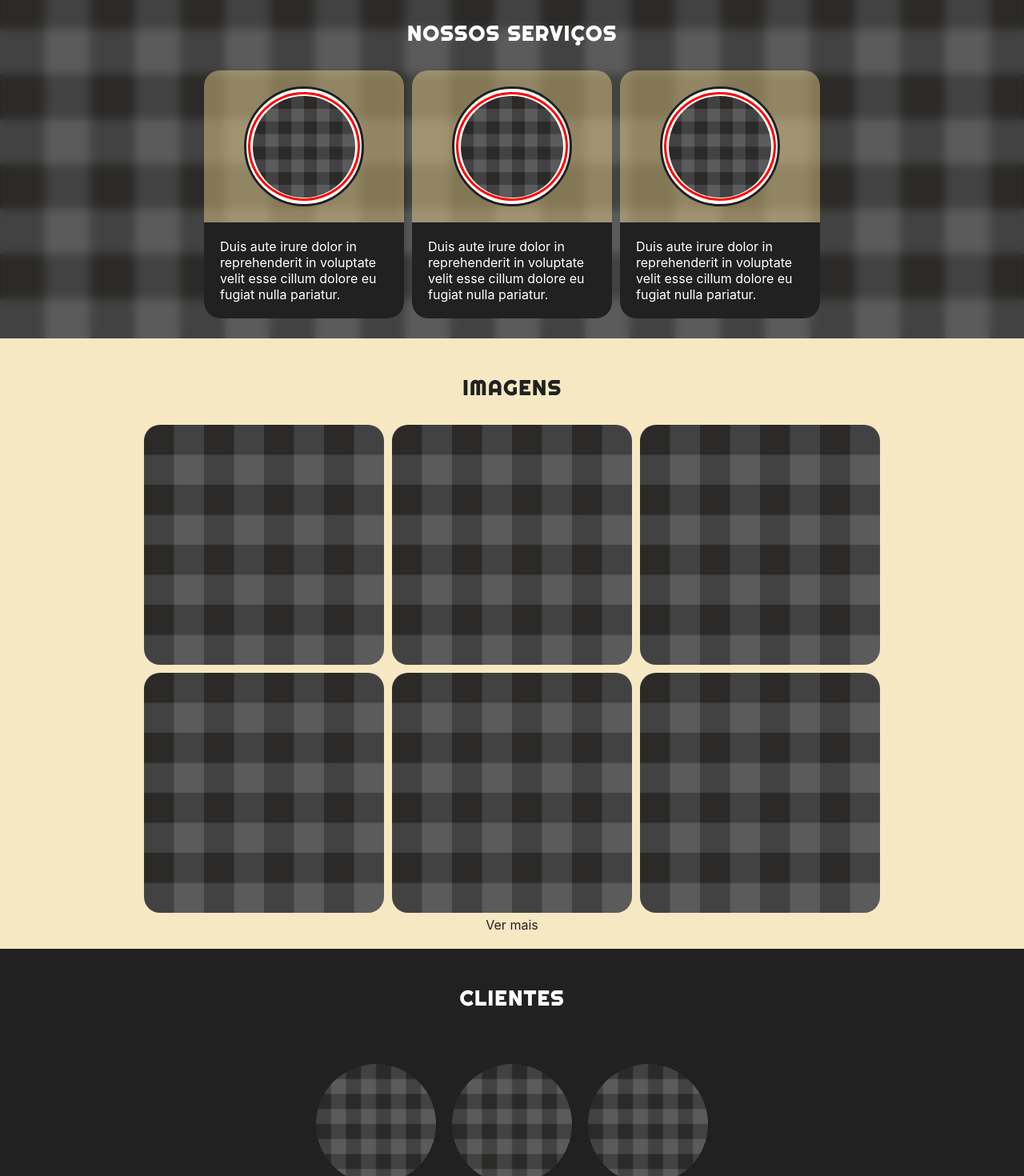
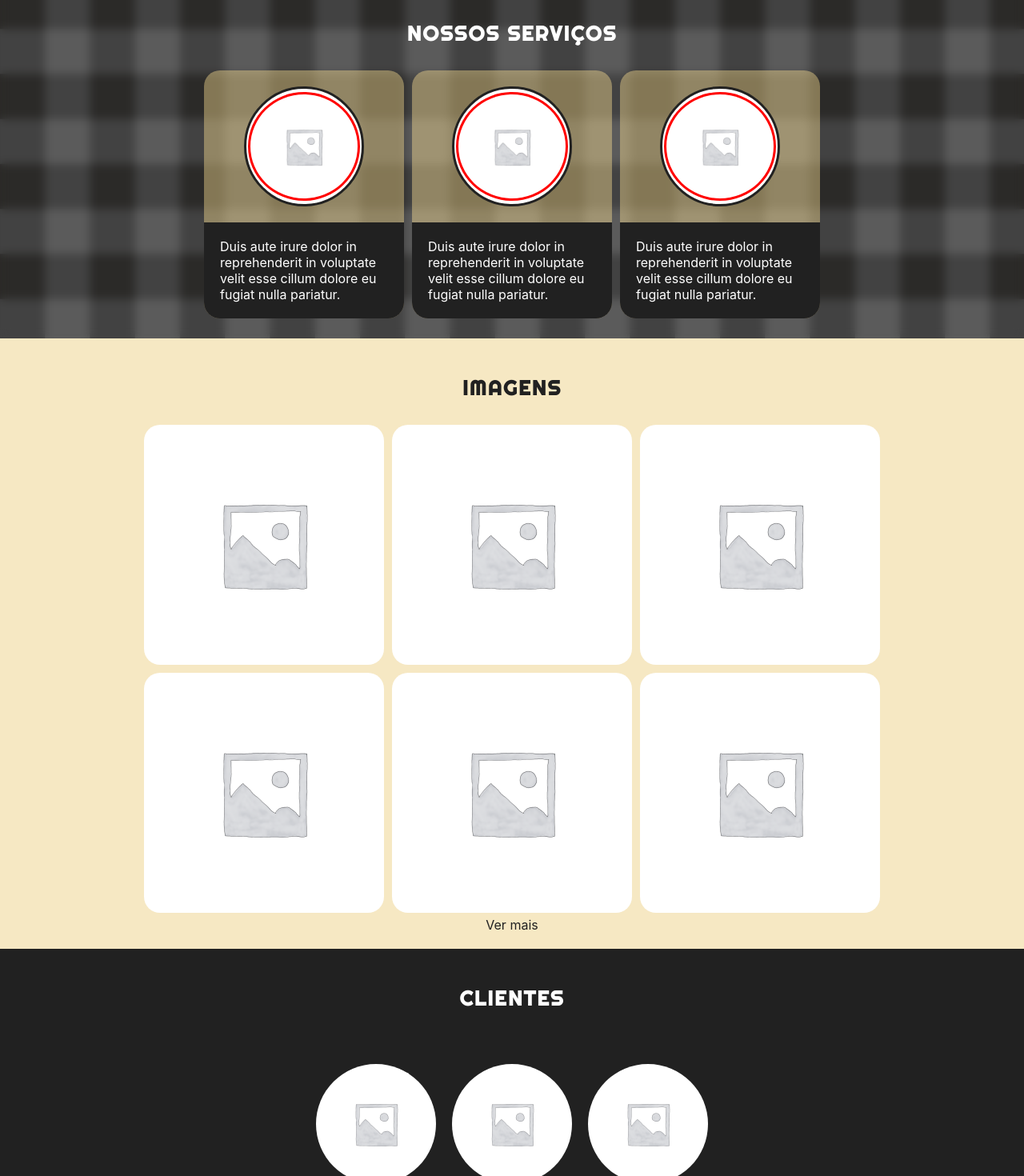
Before and after one commit to caiolf/hands-marcenaria, a React (Create React App) app: page / in a window 1280 px wide. Shown: the part 740-2210 px from the top of the page at 80% size. Built offline with nearby package versions, Linux system fonts and the light colour scheme.

Commit message:
atualização das imagens

```diff
--- a/src/components/SecaoClientes/index.js
+++ b/src/components/SecaoClientes/index.js
@@ -8,9 +8,9 @@ export default function SecaoClientes() {
     <section className="SecaoClientes flex">
       <EstruturaSecao titulo='CLIENTES'>
         <div className="clientes flex-row ">
-          <img src="./assets/xadrez.jpg" alt="CLIENTES" />
-          <img src="./assets/xadrez.jpg" alt="CLIENTES" />
-          <img src="./assets/xadrez.jpg" alt="CLIENTES" />
+          <img src="./assets/default.png" alt="CLIENTES" />
+          <img src="./assets/default.png" alt="CLIENTES" />
+          <img src="./assets/default.png" alt="CLIENTES" />
         </div>
       </EstruturaSecao>
     </section>
--- a/src/components/SecaoImagens/index.js
+++ b/src/components/SecaoImagens/index.js
@@ -9,12 +9,12 @@ export default function SecaoImagens() {
     <section id='SecaoImagens' className='SecaoImagens flex'>
       <EstruturaSecao titulo='IMAGENS'>
         <div className="imagens flex-row centralizar">
-          <img src="./assets/xadrez.jpg" alt="" />
-          <img src="./assets/xadrez.jpg" alt="" />
-          <img src="./assets/xadrez.jpg" alt="" />
-          <img src="./assets/xadrez.jpg" alt="" />
-          <img src="./assets/xadrez.jpg" alt="" />
-          <img src="./assets/xadrez.jpg" alt="" />
+          <img src="./assets/default.png" alt="" />
+          <img src="./assets/default.png" alt="" />
+          <img src="./assets/default.png" alt="" />
+          <img src="./assets/default.png" alt="" />
+          <img src="./assets/default.png" alt="" />
+          <img src="./assets/default.png" alt="" />
         </div>
         <div className="verMais">
           Ver mais
--- a/src/components/SecaoServicos/index.js
+++ b/src/components/SecaoServicos/index.js
@@ -12,15 +12,15 @@ export default function SecaoServicos() {
           <div className="cardDeck flex-row">
             <Card
               label='Duis aute irure dolor in reprehenderit in voluptate velit esse cillum dolore eu fugiat nulla pariatur.'
-              img='./assets/xadrez.jpg' imgAlt='Imagem'
+              img='./assets/default.png' imgAlt='Imagem'
             />
             <Card
               label='Duis aute irure dolor in reprehenderit in voluptate velit esse cillum dolore eu fugiat nulla pariatur.'
-              img='./assets/xadrez.jpg' imgAlt='Imagem'
+              img='./assets/default.png' imgAlt='Imagem'
             />
             <Card
               label='Duis aute irure dolor in reprehenderit in voluptate velit esse cillum dolore eu fugiat nulla pariatur.'
-              img='./assets/xadrez.jpg' imgAlt='Imagem'
+              img='./assets/default.png' imgAlt='Imagem'
             />
           </div>
         </EstruturaSecao>
```
Also changed, not shown: public/assets/default.png (added).
